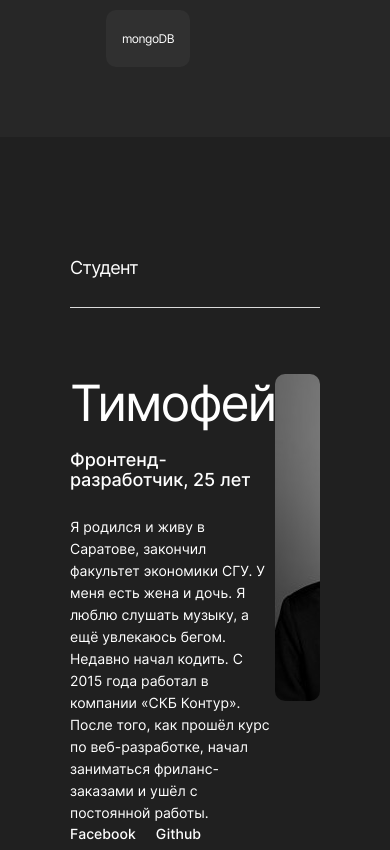
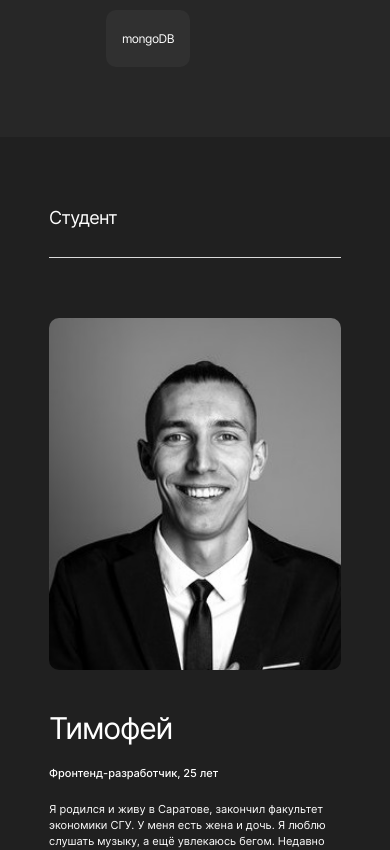
Before and after one commit to timofeykafanov/movies-explorer-frontend, a React (Create React App) app: page / in a window 390 px wide. Shown: the part 1920-2770 px from the top of the page. Built offline with nearby package versions, Linux system fonts and the light colour scheme.

Commit message:
feat: make AboutMe for 768px and 320px

```diff
--- a/src/components/AboutMe/AboutMe.css
+++ b/src/components/AboutMe/AboutMe.css
@@ -49,7 +49,6 @@
 .about-me__image {
   width: 270px;
   height: 327px;
-  background: url('../../images/photo.jpeg');
   border-radius: 10px;
 }
 
@@ -69,3 +68,79 @@
 .about-me__link:hover {
   opacity: 0.6;
 }
+
+@media screen and (max-width: 1279px) {
+  .about-me__container {
+    max-width: 768px;
+    padding: 90px 50px 45px;
+  }
+
+  .about-me__texts {
+    max-width: 364px;
+  }
+
+  .about-me__name {
+    font-size: 40px;
+    line-height: 1;
+    margin-bottom: 16px;
+  }
+
+  .about-me__about {
+    font-size: 12px;
+    line-height: 1.5;
+    margin-bottom: 20px;
+  }
+
+  .about-me__text {
+    font-size: 12px;
+    line-height: 1.5;
+  }
+
+  .about-me__image {
+    width: 255px;
+    height: 307px;
+  }
+
+  .about-me__link {
+    font-size: 14px;
+    line-height: 1.21;
+  }
+}
+
+@media screen and (max-width: 767px) {
+  .about-me__container {
+    padding: 70px 14px 39px;
+    max-width: 320px;
+  }
+
+  .about-me__block {
+    flex-direction: column-reverse;
+    margin-top: 60px;
+  }
+
+  .about-me__image {
+    width: 292px;
+    height: 352px;
+  }
+
+  .about-me__name {
+    margin: 40px 0 20px;
+    font-size: 30px;
+    line-height: 1.2;
+  }
+
+  .about-me__about {
+    font-size: 11px;
+    line-height: 1.45;
+  }
+
+  .about-me__text {
+    font-size: 11px;
+    line-height: 1.45;
+    margin-bottom: 40px;
+  }
+
+  .about-me__link:first-of-type {
+    margin-right: 26px;
+  }
+}
--- a/src/components/AboutMe/AboutMe.js
+++ b/src/components/AboutMe/AboutMe.js
@@ -1,4 +1,7 @@
 import './AboutMe.css';
+
+import image from '../../images/photo.jpeg'
+
 
 function AboutMe() {
   return (
@@ -30,7 +33,7 @@ function AboutMe() {
               </a>
             </div>
           </div>
-          <div className='about-me__image' />
+          <img src={image} alt='Тимофей' className='about-me__image' />
         </div>
       </div>
     </section>
```
